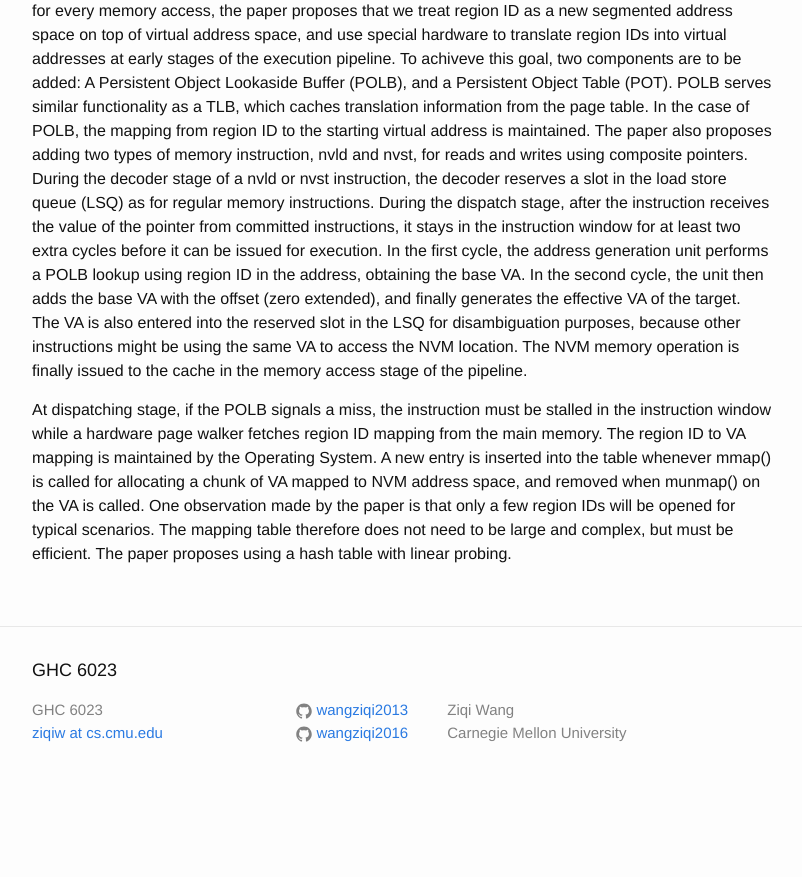
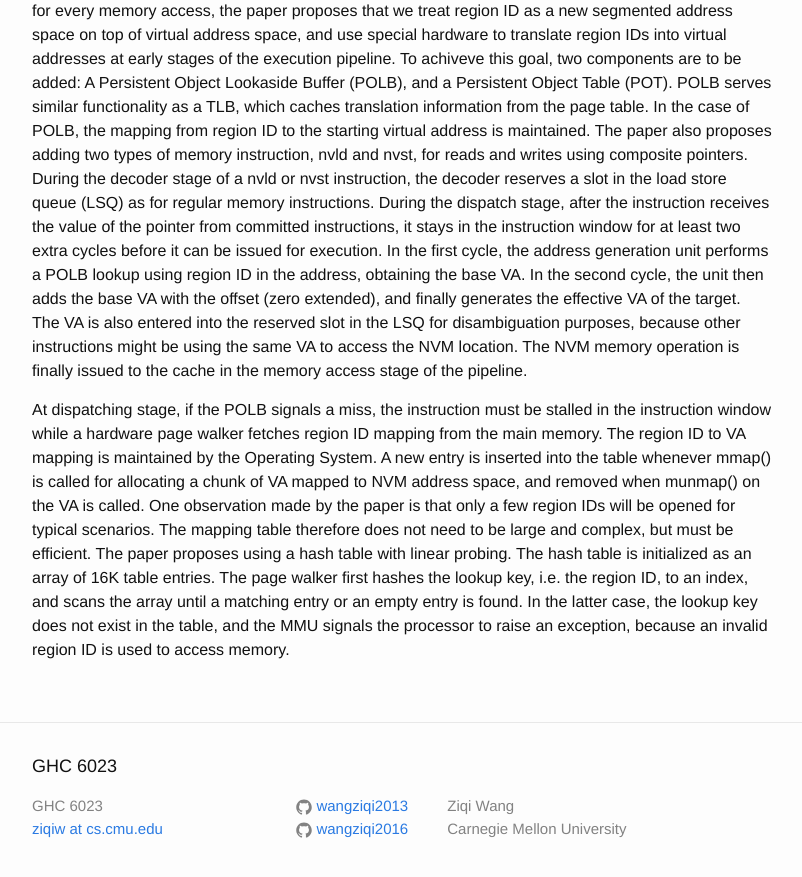
Before and after one commit to wangziqi2013/wangziqi2013.github.io, a Jekyll site: the page built from _posts/2019-03-19-hardware-supported-persist-obj-addr-xlat.markdown, in a window 1280 px wide and 900 px high, scrolled down 1243 px. Shown: the top 877 px of the window, without its empty margins (238-1040 px from the left). Built offline with Jekyll 4.4.1, drawn with Linux system fonts in a browser that asks for light colours; before the commit the page ends 2047 px from its top, so only the background shows below that.

Commit message:
Finish hash table

```diff
--- a/_posts/2019-03-19-hardware-supported-persist-obj-addr-xlat.markdown
+++ b/_posts/2019-03-19-hardware-supported-persist-obj-addr-xlat.markdown
@@ -60,4 +60,7 @@ hardware page walker fetches region ID mapping from the main memory. The region
 Operating System. A new entry is inserted into the table whenever mmap() is called for allocating a chunk of VA mapped
 to NVM address space, and removed when munmap() on the VA is called. One observation made by the paper is that only
 a few region IDs will be opened for typical scenarios. The mapping table therefore does not need to be large and complex,
-but must be efficient. The paper proposes using a hash table with linear probing.
+but must be efficient. The paper proposes using a hash table with linear probing. The hash table is initialized as an array
+of 16K table entries. The page walker first hashes the lookup key, i.e. the region ID, to an index, and scans the array until
+a matching entry or an empty entry is found. In the latter case, the lookup key does not exist in the table, and the MMU
+signals the processor to raise an exception, because an invalid region ID is used to access memory.
```
